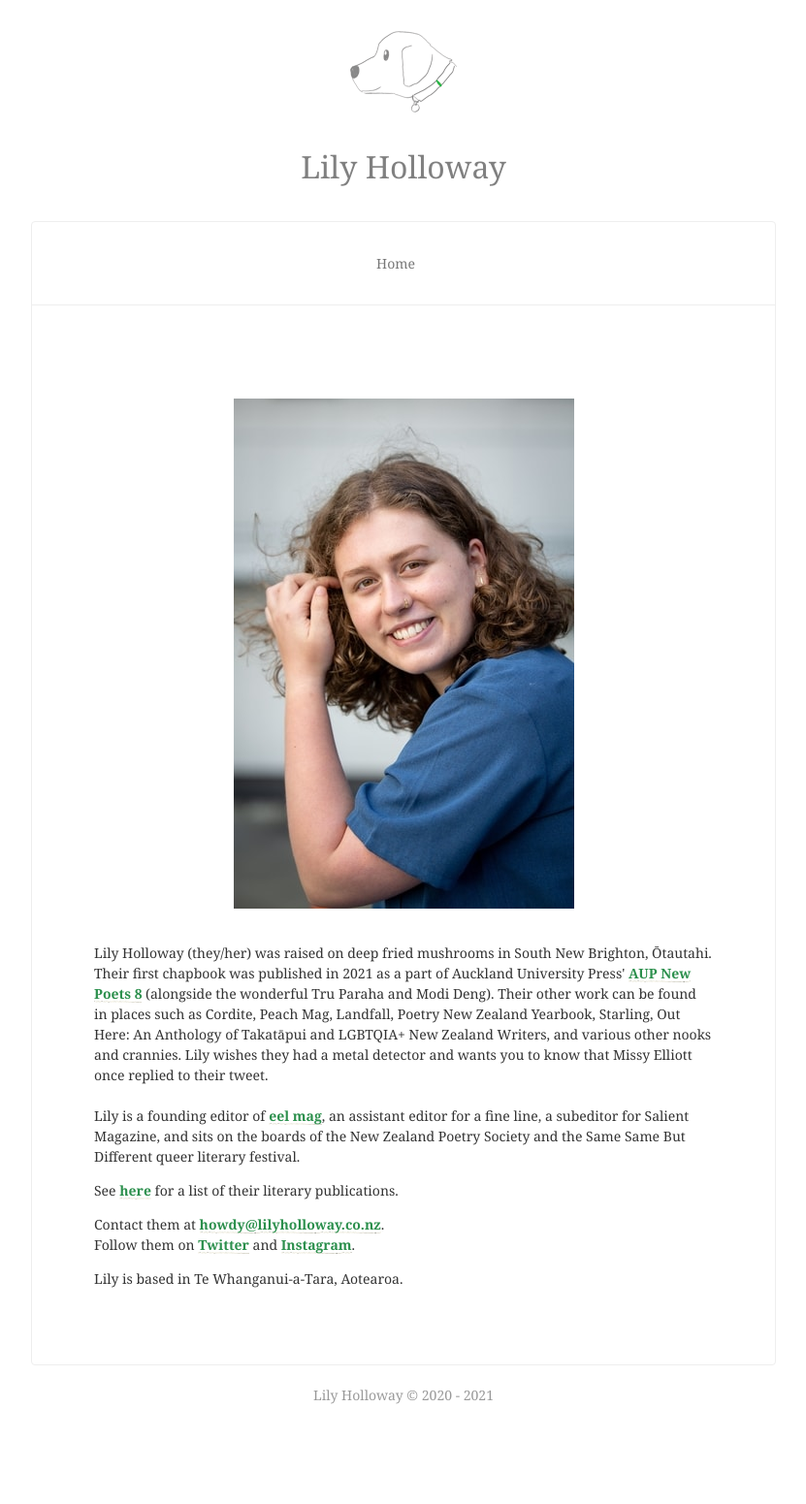
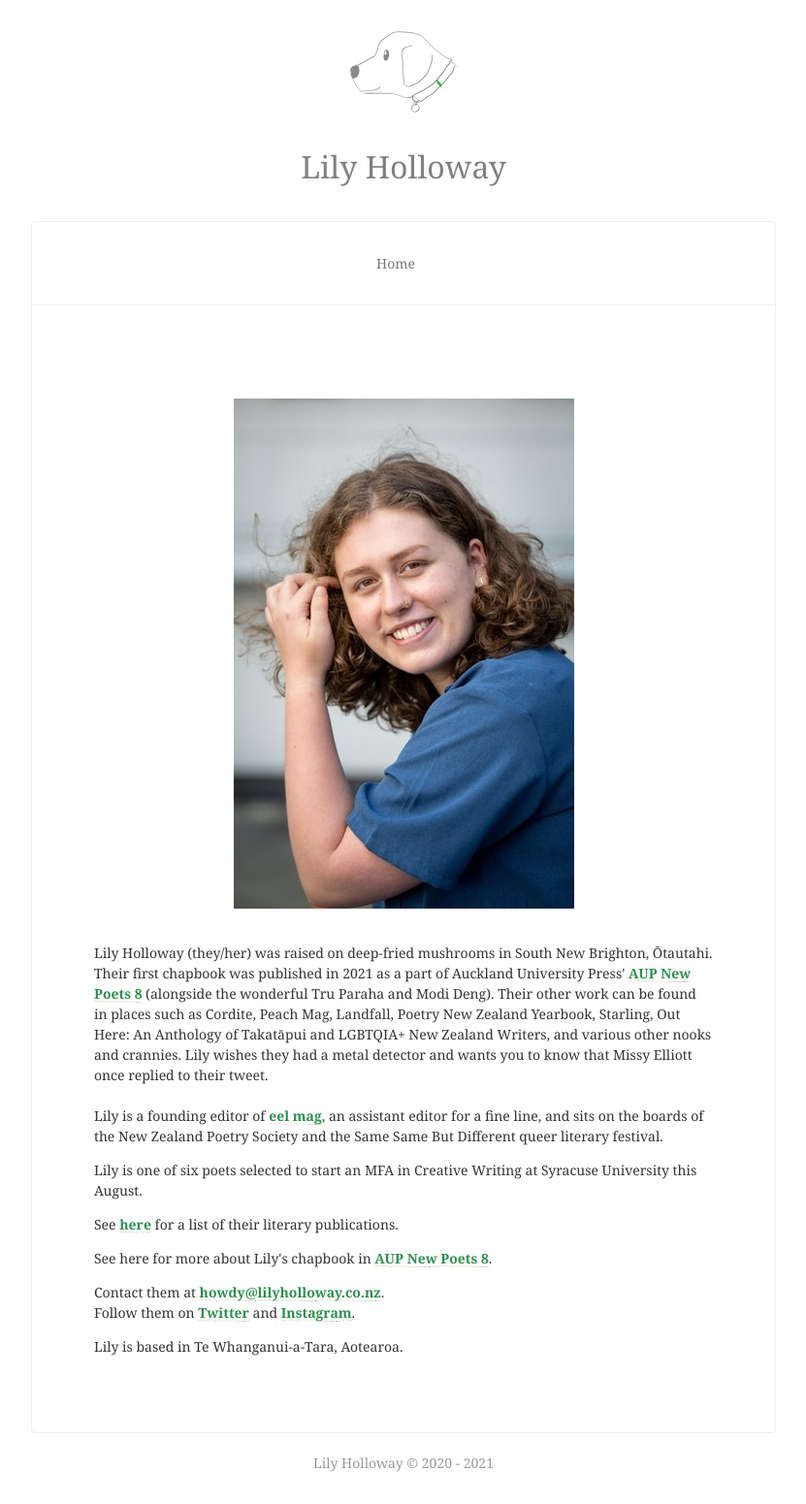
Before and after one commit to lilyholloway/lilyholloway.github.io, a Jekyll site: the page built from index.html, in a window 1280 px wide. Shown: the whole page at 97% size, without its empty margins (224-1055 px from the left). Built offline with Jekyll 4.4.1, drawn with Linux system fonts in a browser that asks for light colours; nearby versions of some CDN libraries; before the commit the page ends 1481 px from its top, so only the background shows below that.

Commit message:
Update index.html

```diff
--- a/index.html
+++ b/index.html
@@ -2,10 +2,14 @@
 ---
 <img src="{{ site.url }}/images/lilyholloway.jpg" alt="Lily Holloway" class="mt4 db center"/><br>
 
-<p>Lily Holloway (they/her) was raised on deep fried mushrooms in South New Brighton, Ōtautahi. Their first chapbook was published in 2021 as a part of Auckland University Press' <b><a href="{{ site.url }}/books">AUP New Poets 8</a></b> (alongside the wonderful Tru Paraha and Modi Deng). Their other work can be found in places such as Cordite, Peach Mag, Landfall, Poetry New Zealand Yearbook, Starling, Out Here: An Anthology of Takatāpui and LGBTQIA+ New Zealand Writers, and various other nooks and crannies. Lily wishes they had a metal detector and wants you to know that Missy Elliott once replied to their tweet. <br>
-<br>Lily is a founding editor of <b><a href="https://eelmag.com/">eel mag</a></b>, an assistant editor for a fine line, a subeditor for Salient Magazine, and sits on the boards of the New Zealand Poetry Society and the Same Same But Different queer literary festival.
+<p>Lily Holloway (they/her) was raised on deep-fried mushrooms in South New Brighton, Ōtautahi. Their first chapbook was published in 2021 as a part of Auckland University Press' <b><a href="{{ site.url }}/books">AUP New Poets 8</a></b> (alongside the wonderful Tru Paraha and Modi Deng). Their other work can be found in places such as Cordite, Peach Mag, Landfall, Poetry New Zealand Yearbook, Starling, Out Here: An Anthology of Takatāpui and LGBTQIA+ New Zealand Writers, and various other nooks and crannies. Lily wishes they had a metal detector and wants you to know that Missy Elliott once replied to their tweet. <br>
+<br>Lily is a founding editor of <b><a href="https://eelmag.com/">eel mag</a></b>, an assistant editor for a fine line, and sits on the boards of the New Zealand Poetry Society and the Same Same But Different queer literary festival.
+</p>
+<p>Lily is one of six poets selected to start an MFA in Creative Writing at Syracuse University this August.
 </p>
 <p>See <b><a href="{{ site.url }}/cv">here</a></b> for a list of their literary publications.
+</p>
+<p>See here for more about Lily's chapbook in <b><a href="{{ site.url }}/books">AUP New Poets 8</a></b>.
 </p>
 <p>Contact them at <b><a href="mailto:howdy@lilyholloway.co.nz">howdy@lilyholloway.co.nz</a></b>.<br> Follow them on <b><a href="https://www.twitter.com/milfs4minecraft">Twitter</a></b> and <b><a href="https://www.instagram.com/milfs4minecraft/">Instagram</a></b>.
 </p>
```
